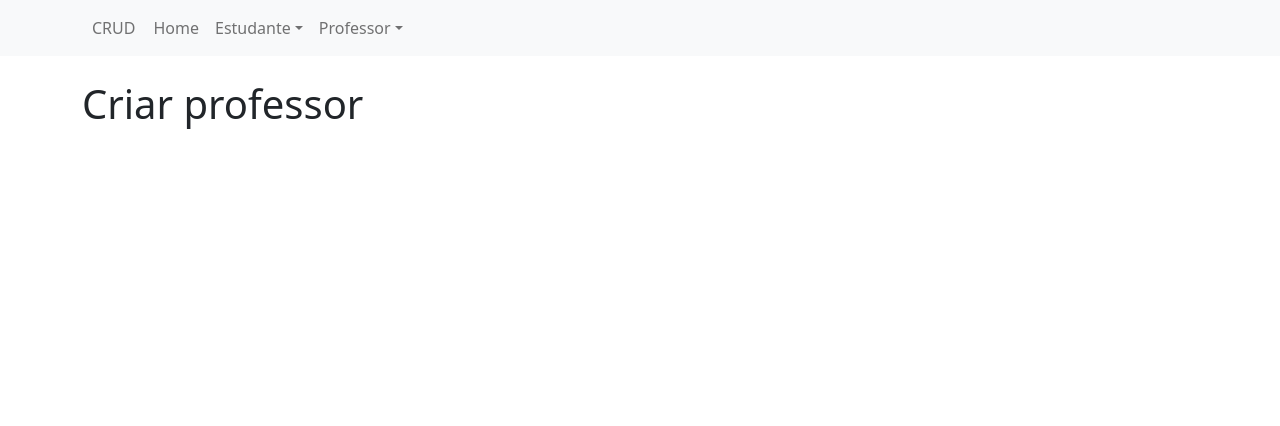
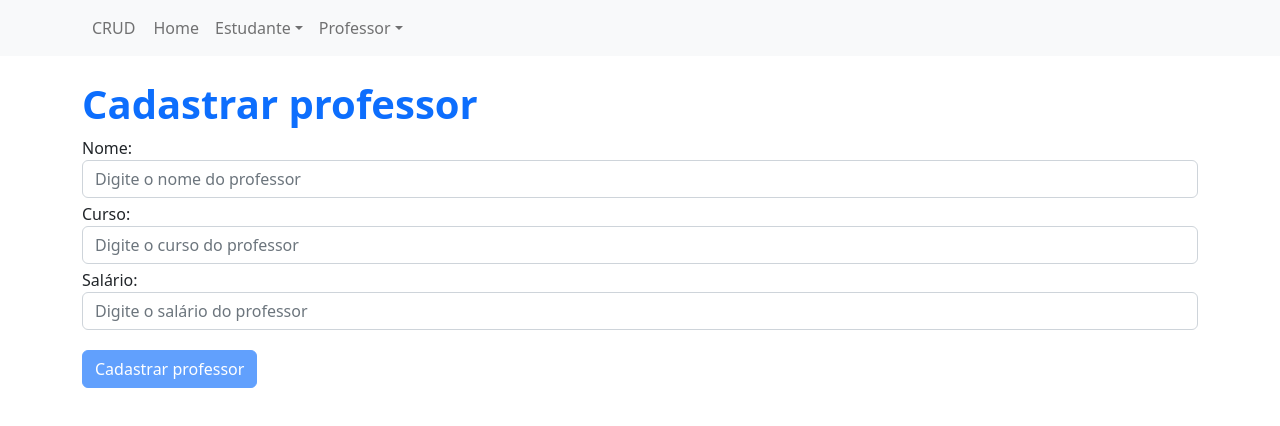
Before and after one commit to andersonsilva019/Desenvolvimento-de-software-para-WEB, a React (Create React App) app in the folder crud/: page /create-teacher in a window 1280 px wide. Shown: the top 426 px of the page. Built offline with nearby package versions, Linux system fonts and the light colour scheme; no server answers.

Commit message:
Criando form de cadastro de professores

```diff
--- a/crud/src/components/teacher/CreateTeacher.jsx
+++ b/crud/src/components/teacher/CreateTeacher.jsx
@@ -1,7 +1,103 @@
-export function CreateTeacher(){
+import { useState } from 'react'
+import { useNavigate } from 'react-router-dom'
+import { useFirebase } from '../../hook/useFirebase';
+import { teacherServiceFirebase } from '../../services/TeacherServiceFirebase';
+
+export function CreateTeacher() {
+
+  const navigate = useNavigate();
+
+  const [name, setName] = useState('');
+  const [course, setCourse] = useState('');
+  const [salary, setSalary] = useState('');
+  const [loading, setLoading] = useState(false);
+  const { db } = useFirebase()
+
+  async function handleSubmit(event) {
+
+    try {
+      event.preventDefault();
+
+      setLoading(true);
+
+      const newTeacher = { name, course, salary }
+
+      await teacherServiceFirebase.create(db, newTeacher)
+
+      navigate('/list-teacher');
+
+      setName('');
+      setCourse('');
+      setSalary('');
+    } catch (error) {
+      console.log(error.message)
+    } finally {
+      setLoading(false);
+    }
+  }
+
   return (
     <div>
-    <h1>Criar professor</h1>
-  </div>
-  )
+      <h1 className='text-primary fw-bold'>Cadastrar professor</h1>
+
+      <form onSubmit={handleSubmit}>
+        <div className='mb-1 row'>
+          <label htmlFor="name">
+            Nome:
+            <input
+              className='form-control'
+              placeholder='Digite o nome do professor'
+              id="name"
+              type="text"
+              value={name}
+              onChange={e => setName(e.target.value)}
+            />
+          </label>
+        </div>
+
+        <div className='mb-1 row'>
+          <label htmlFor="course">
+            Curso:
+            <input
+              className='form-control'
+              id="course"
+              placeholder='Digite o curso do professor'
+              type="text"
+              value={course}
+              onChange={e => setCourse(e.target.value)}
+            />
+          </label>
+        </div>
+        <div className='mb-1 row'>
+          <label htmlFor="salary">
+            Salário:
+            <input
+              className='form-control'
+              placeholder='Digite o salário do professor'
+              id="salary"
+              type="text"
+              value={salary}
+              onChange={e => setSalary(e.target.value)}
+            />
+          </label>
+        </div>
+        <div>
+          {loading ? (
+            <button class="mt-3 btn btn-primary" type="button" disabled>
+              <span class="spinner-grow spinner-grow-sm" role="status" aria-hidden="true"></span>
+              Loading...
+            </button>
+          ) : (
+            <button
+              className='btn btn-primary mt-3'
+              type="submit"
+              disabled={!name || !course || !salary}
+            >
+              Cadastrar professor
+            </button>
+          )}
+        </div>
+      </form>
+    </div>
+  );
 }
```
